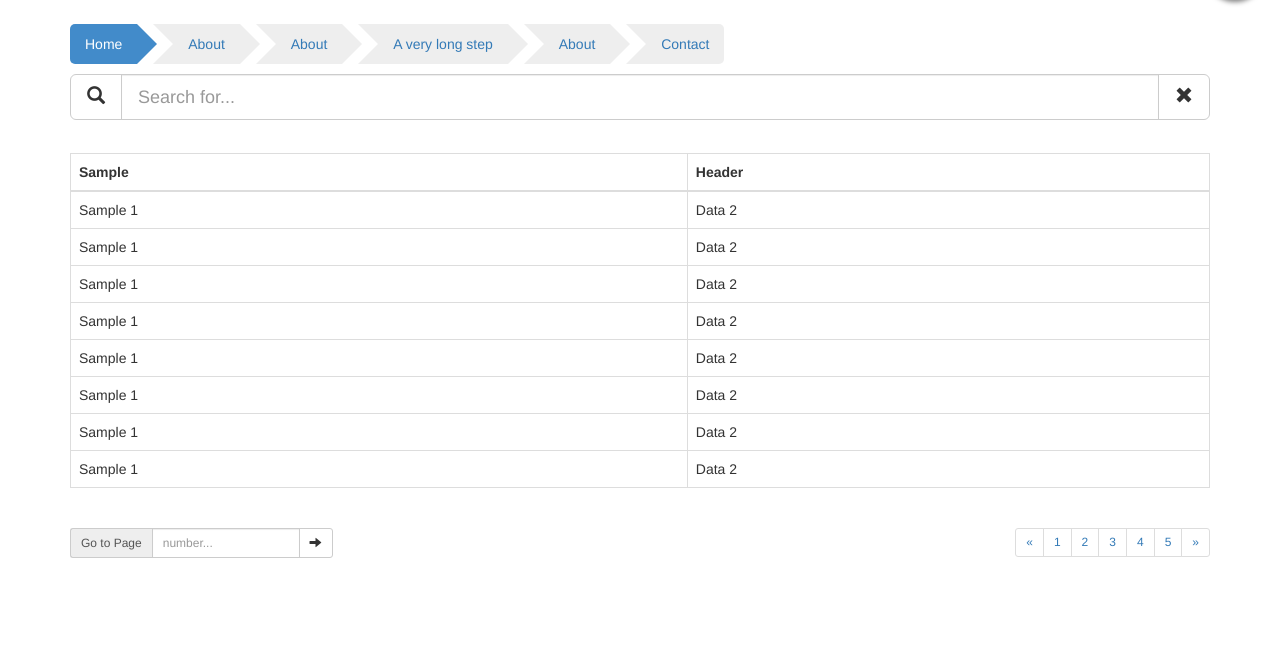
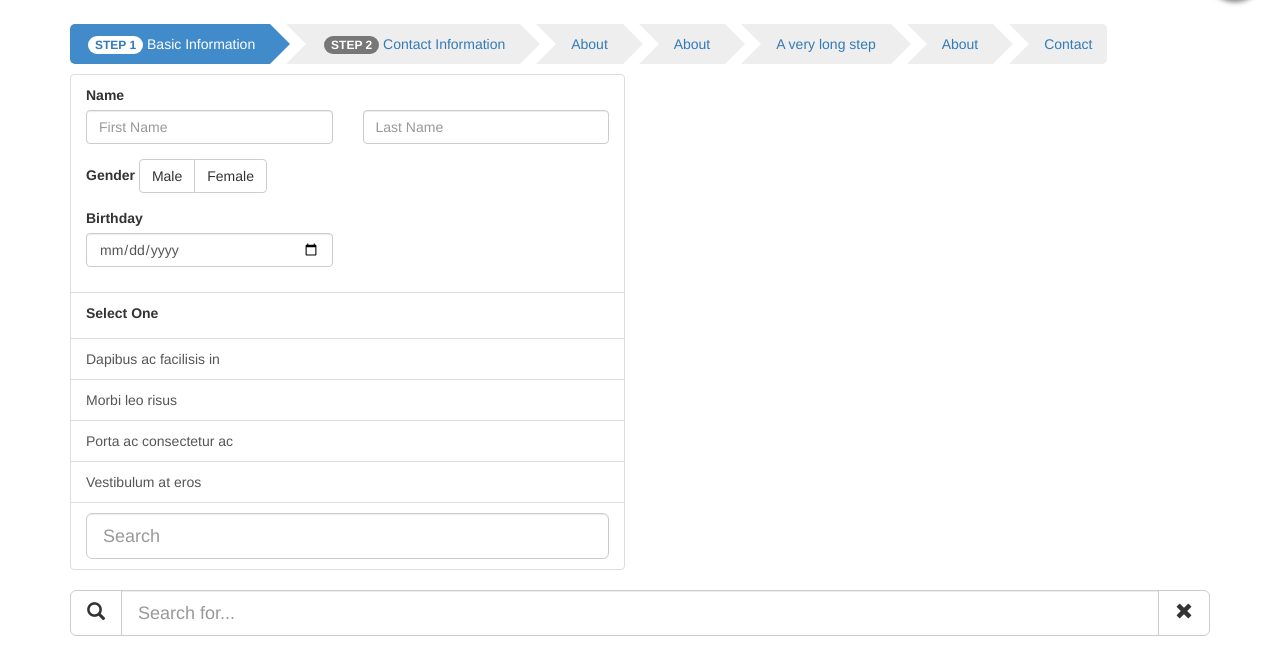
Before and after one commit to myteddy15/uix, a plain HTML site: page index.html in a window 1280 px wide. Shown: the part 80-747 px from the top of the page. Drawn offline with Linux system fonts and the light colour scheme.

Commit message:
Play around ui components

```diff
--- a/css/simple-sidebar.css
+++ b/css/simple-sidebar.css
@@ -174,7 +174,7 @@ div#school-name {
     position:fixed;
 	border-radius: 50%;
 	width: 6rem;
-	z-index: 5;
+	z-index: 1000;
 	position: fixed;
 	height: 6rem;
 	box-shadow: 0 2px 5px rgba(0,0,0,.5);
--- a/index.html
+++ b/index.html
@@ -100,14 +100,71 @@
 		<button class="btn btn-primary btn-md btn-fab top right"><span class="glyphicon glyphicon-plus" aria-hidden="true"></span></button>
         <div id="page-content-wrapper" class="animate">
             <div class="container">
-            	     <ul class="nav nav-pills nav-wizard">
-				        <li class="active"><a href="#" data-toggle="tab">Home</a><div class="nav-arrow"></div></li>
+            	<div class="row">
+            		<div class="col-md-12">
+	            		<ul class="nav nav-pills nav-wizard">
+				        <li class="active">
+				        	<a href="#" data-toggle="tab"><span class="badge">STEP 1</span> Basic Information</a>
+				        	<div class="nav-arrow"></div>
+				        </li>
+				         <li>
+				         	<div class="nav-wedge"></div>
+				        	<a href="#" data-toggle="tab"><span class="badge">STEP 2</span> Contact Information</a>
+				        	<div class="nav-arrow"></div>
+				        </li>
 				        <li><div class="nav-wedge"></div><a href="#" data-toggle="tab">About</a><div class="nav-arrow"></div></li>
 				       <li><div class="nav-wedge"></div><a href="#" data-toggle="tab">About</a><div class="nav-arrow"></div></li>
 				       <li><div class="nav-wedge"></div><a href="#" data-toggle="tab">A very long step</a><div class="nav-arrow"></div></li>
 				       <li><div class="nav-wedge"></div><a href="#" data-toggle="tab">About</a><div class="nav-arrow"></div></li>
 				        <li><div class="nav-wedge"></div><a href="#" data-toggle="tab">Contact</a></li>
 				      </ul>
+			      </div>
+            	</div>
+            	 <div class="row">
+            	    	<div class="col-md-6">
+            	    		<div class="list-group">
+							  <div class="list-group-item">
+							   	<div class="form-group">
+							   		<label for=""> Name</label>
+							   		<div class="row">
+							   			<div class="col-md-6">
+							   				<input type="text" class="form-control" placeholder="First Name">
+							   			</div>
+							   			<div class="col-md-6">
+							   				<input type="text" class="form-control" placeholder="Last Name">
+							   			</div>
+							   		</div>
+							   	</div>
+							   	<div class="form-group">
+							   		<label for=""> Gender</label>
+							   		<div class="btn-group" role="group" aria-label="...">
+									  <button type="button" class="btn btn-default">Male</button>
+									  <button type="button" class="btn btn-default">Female</button>
+									</div>
+							   	</div>
+							   	<div class="form-group">
+							   		<label for=""> Birthday</label>
+							   		<div class="row">
+							   			<div class="col-md-6">
+							   				<input type="date" class="form-control" placeholder="mm/dd/yyy">
+							   			</div>
+							   		</div>
+							   	</div>
+							  </div>
+							  <div href="#" class="list-group-item">
+							    <label>Select One</label>
+							  </div>
+							  <a href="#" class="list-group-item">Dapibus ac facilisis in</a>
+							  <a href="#" class="list-group-item">Morbi leo risus</a>
+							  <a href="#" class="list-group-item">Porta ac consectetur ac</a>
+							  <a href="#" class="list-group-item">Vestibulum at eros</a>
+							  <div href="#" class="list-group-item">
+							    <input type="text" class="form-control input-lg" placeholder="Search">
+							  </div>
+							</div>
+            	    	</div>
+            	    	<div class="col-md-6"></div>
+            	    </div>
                 <div class="row">
                     <div class="col-lg-12">
                          <div class="input-group input-group-lg">
```
